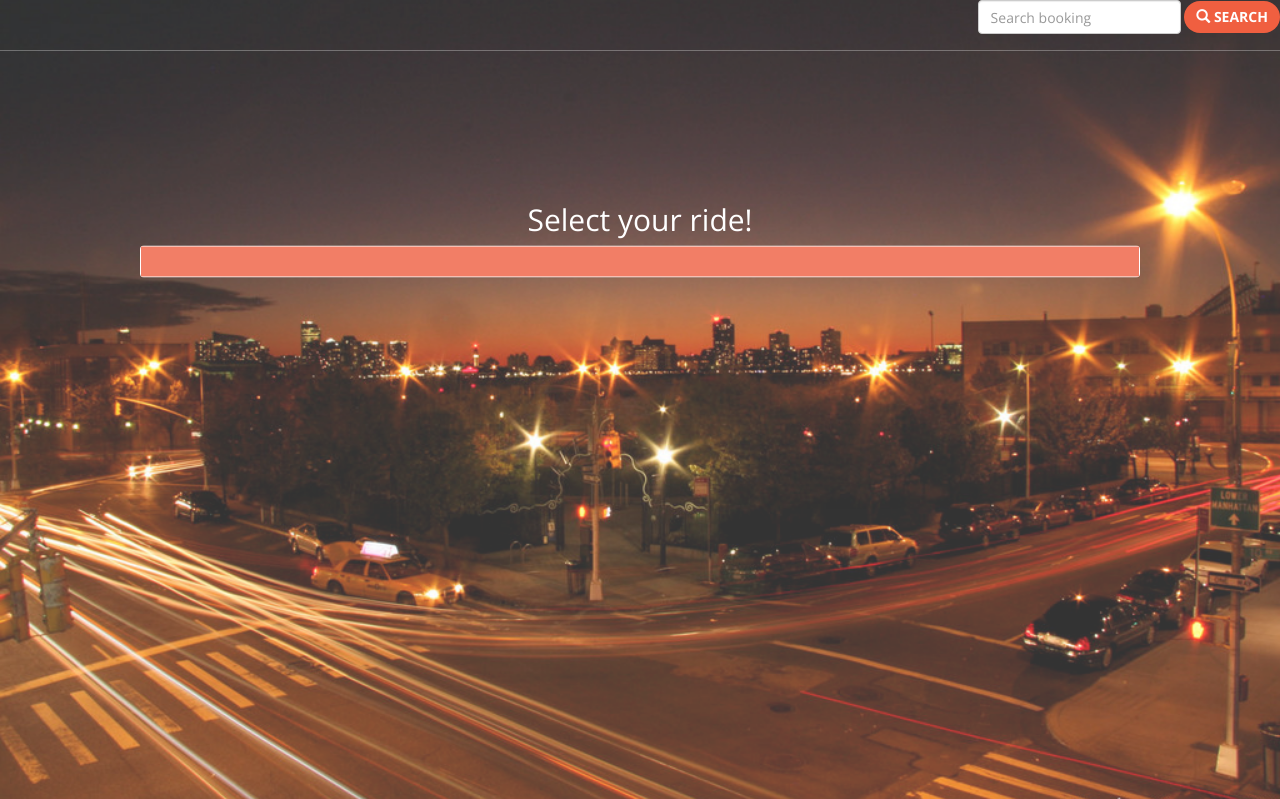
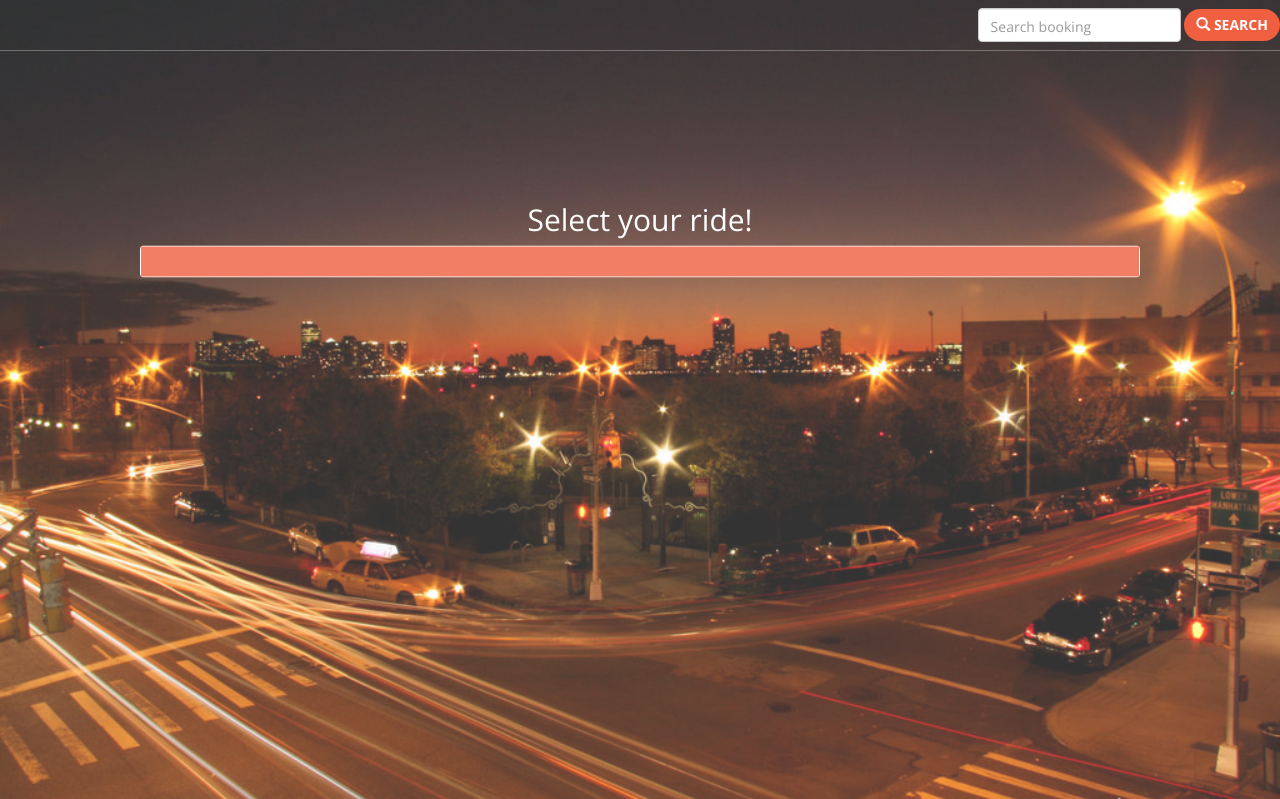
Before and after one commit to jypsi/cabs, a Django app: template opencabs/templates/opencabs/booking_vehicles.html in a window 1280 px wide. Shown: the top 799 px of the page. Run offline with Django 3.2, Linux system fonts and the light colour scheme; the template is opened without the code that fills it, so the values that code supplies are empty; some libraries are stand-ins or nearby versions.

Commit message:
Added some top padding for booking search nav form.

```diff
--- a/opencabs/templates/base.html
+++ b/opencabs/templates/base.html
@@ -51,6 +51,10 @@
 
     header .header-content.index {
         top: 50%;
+    }
+
+    #search-booking {
+        padding-top: 8px;
     }
     </style>
     {% block extrahead %}{% endblock %}
```
